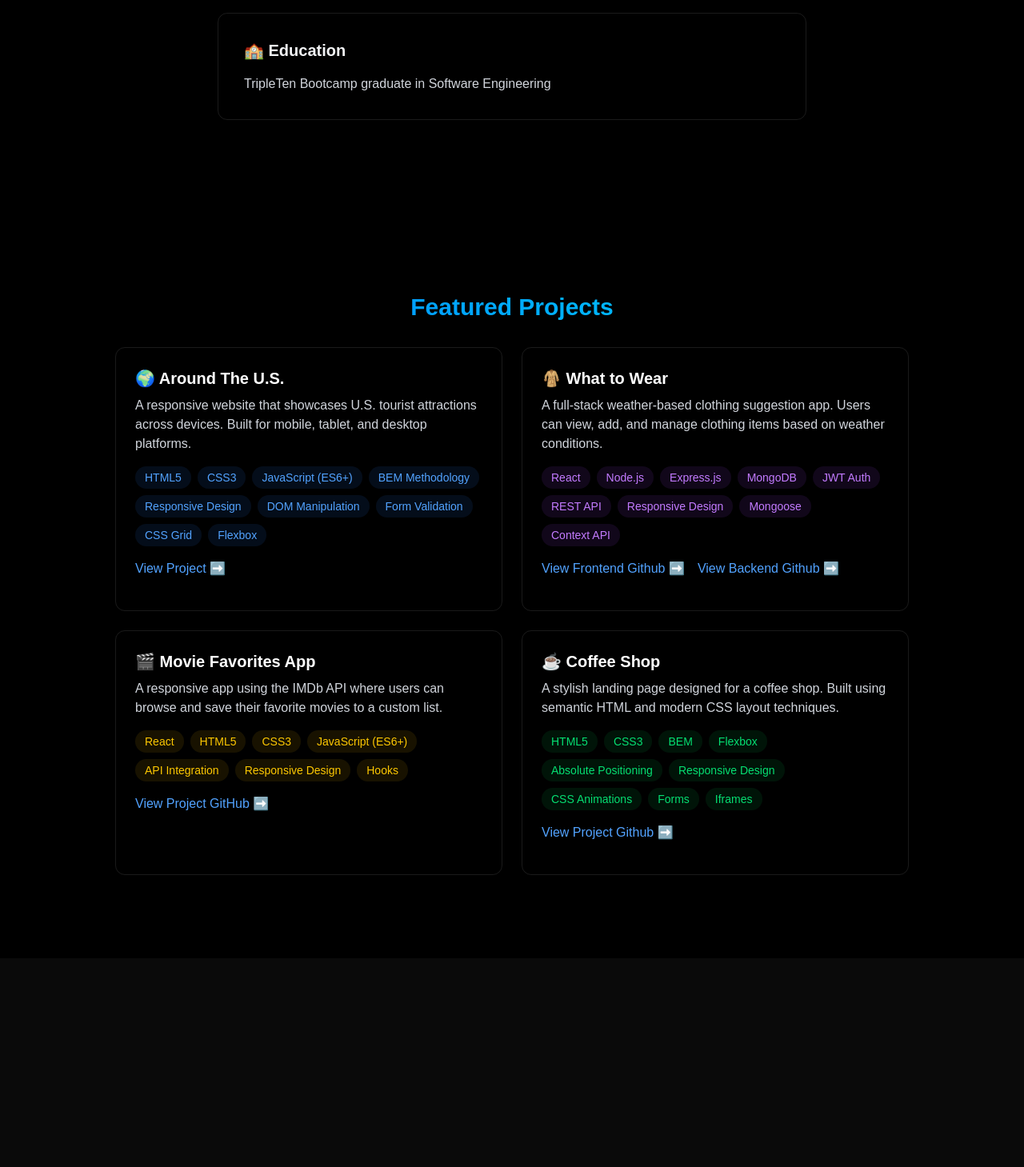
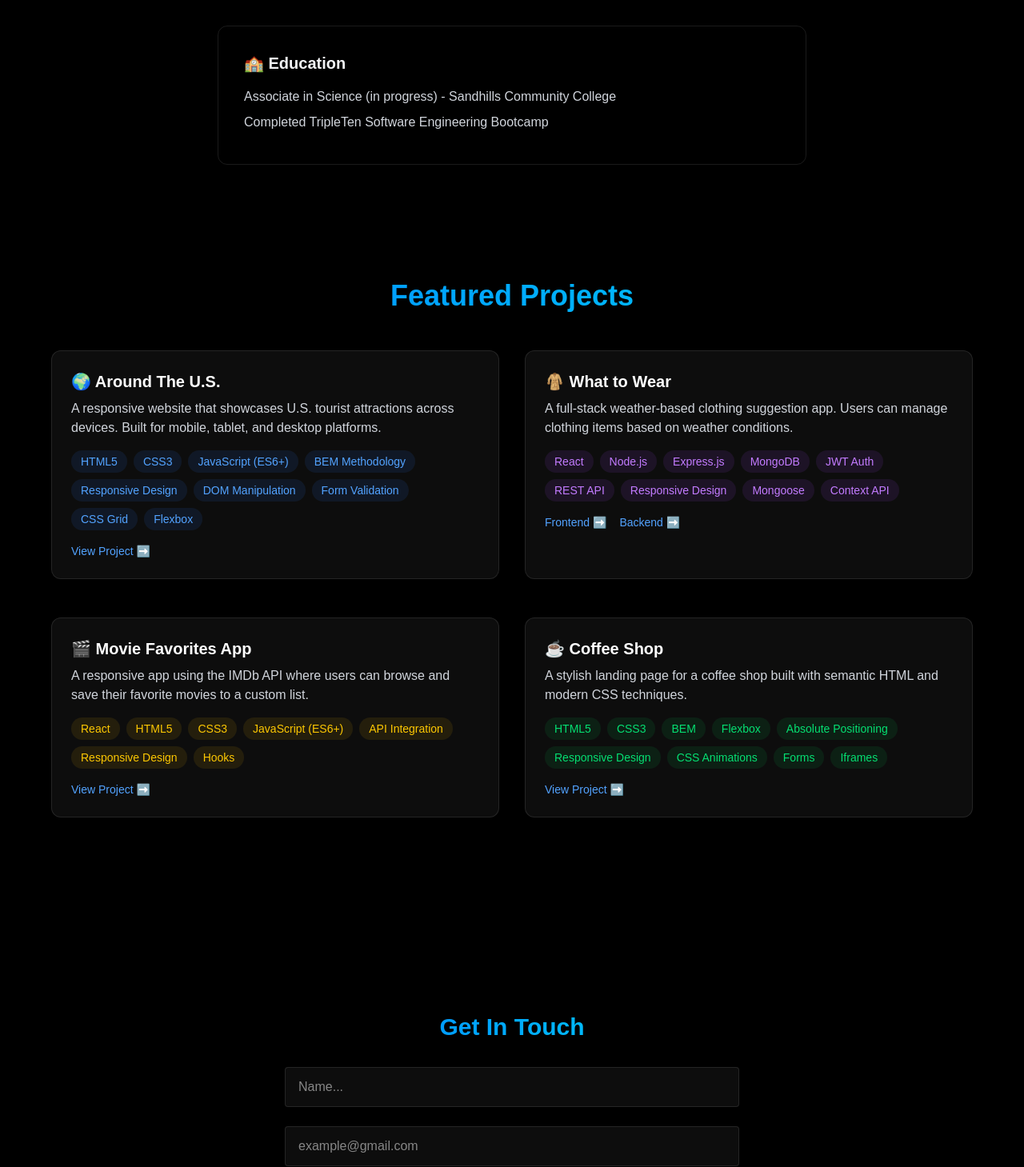
Before and after one commit to prince21241/PORTFOLIO-WEBSITE, a React (Vite) app: page / in a window 1280 px wide. Shown: the part 1314-2773 px from the top of the page at 80% size. Before the commit the page ends 2512 px from the top, so only its background shows below. Built offline with nearby package versions, Linux system fonts and the light colour scheme.

Commit message:
added the Submit Button

```diff
--- a/src/App.jsx
+++ b/src/App.jsx
@@ -7,6 +7,7 @@ import { MobileMenu } from "./components/MobileMenu";
 import { Home } from "./components/sections/Home";
 import { About } from "./components/sections/About";
 import { Projects } from "./components/sections/Projects";
+import { Contact } from "./components/sections/Contact";
 
 function App() {
   const [isLoaded, setIsLoaded] = useState(false);
@@ -25,6 +26,7 @@ function App() {
         <Home />
         <About />
         <Projects />
+        <Contact />
       </div>
     </>
   );
--- /dev/null
+++ b/src/components/RevealOnScroll.jsx
@@ -0,0 +1,26 @@
+import { useEffect, useRef } from "react";
+
+export const RevealOnScroll = ({ children }) => {
+  const ref = useRef(null);
+
+  useEffect(() => {
+    const observer = new IntersectionObserver(
+      ([entry]) => {
+        if (entry.isIntersecting) {
+          ref.current.classList.add("visible");
+        }
+      },
+      { threshold: 0.2, rootMargin: "0px 0px -50px 0px" }
+    );
+
+    if (ref.current) observer.observe(ref.current);
+
+    return () => observer.disconnect();
+  }, []);
+
+  return (
+    <div ref={ref} className="reveal">
+      {children}
+    </div>
+  );
+};
--- a/src/components/sections/About.jsx
+++ b/src/components/sections/About.jsx
@@ -1,18 +1,32 @@
+import { RevealOnScroll } from "../RevealOnScroll";
+
 export const About = () => {
   const frontendSkills = [
     "React",
     "Vue",
-    "TypeScript",
+    "JavaScript (ES6+)",
     "TailwindCSS",
-    "NextJS",
+    "HTML5",
+    "CSS3",
+    "Responsive Design",
+    "BEM Methodology",
   ];
-  const backendSkills = ["Node.js", "Jest", "Nginx", "Google Cloud", "MongoDB"];
+  const backendSkills = [
+    "Node.js",
+    "Express",
+    "MongoDB",
+    "Google Cloud",
+    "Jest",
+    "Nginx",
+    "REST APIs",
+  ];
 
   return (
     <section
       id="about"
       className="min-h-screen flex items-center justify-center py-20"
     >
+      <RevealOnScroll>
         <div className="max-w-3xl mx-auto px-4">
           <h2 className="text-3xl font-bold mb-8 bg-gradient-to-r from-blue-500 to-cyan-400 bg-clip-text text-transparent text-center">
             About Me
@@ -56,11 +70,15 @@ export const About = () => {
           {/* Education Section */}
           <div className="rounded-xl p-8 border-white/10 border mt-8 hover:-translate-y-1 transition-all">
             <h3 className="text-xl font-bold mb-4">🏫 Education</h3>
-          <p className="text-gray-300">
-            TripleTen Bootcamp graduate in Software Engineering
+            <p className="text-gray-300 mb-2">
+              Associate in Science (in progress) - Sandhills Community College
+            </p>
+            <p className="text-gray-300 mb-2">
+              Completed TripleTen Software Engineering Bootcamp
             </p>
           </div>
         </div>
+      </RevealOnScroll>
     </section>
   );
 };
--- a/src/components/sections/Contact.jsx
+++ b/src/components/sections/Contact.jsx
@@ -0,0 +1,59 @@
+import { RevealOnScroll } from "../RevealOnScroll";
+
+export const Contact = () => {
+  return (
+    <section
+      id="contact"
+      className="min-h-screen flex items-center justify-center py-20"
+    >
+      <RevealOnScroll>
+        <div className="px-4 w-[600px]">
+          <h2 className="text-3xl font-bold mb-8 bg-gradient-to-r from-blue-500 to-cyan-400 bg-clip-text text-transparent text-center">
+            Get In Touch
+          </h2>
+          <form className="space-y-6">
+            <div className="relative">
+              <input
+                type="text"
+                id="name"
+                name="name"
+                required
+                className="w-full bg-white/5 border border-white/10 rounded px-4 py-3 text-white transition focus:outline-none focus:border-blue-500 focus:bg-blue-500/5"
+                placeholder="Name..."
+              />
+            </div>
+
+            <div className="relative">
+              <input
+                type="email"
+                id="email"
+                name="email"
+                required
+                className="w-full bg-white/5 border border-white/10 rounded px-4 py-3 text-white transition focus:outline-none focus:border-blue-500 focus:bg-blue-500/5"
+                placeholder="example@gmail.com"
+              />
+            </div>
+
+            <div className="relative">
+              <textarea
+                id="message"
+                name="message"
+                required
+                rows={5}
+                className="w-full bg-white/5 border border-white/10 rounded px-4 py-3 text-white transition focus:outline-none focus:border-blue-500 focus:bg-blue-500/5"
+                placeholder="Your Message..."
+              />
+            </div>
+
+            <button
+              type="submit"
+              className="w-full bg-blue-500 text-white py-3 px-6 rounded font-medium transition relatvie overflow-hidden hover:translate-y-0.5 hover:shadow-[0_0_15px_rgba(59,130,246,0.4)]"
+            >
+              Send Message
+            </button>
+          </form>
+        </div>
+      </RevealOnScroll>
+    </section>
+  );
+};
--- a/src/components/sections/Projects.jsx
+++ b/src/components/sections/Projects.jsx
@@ -1,26 +1,79 @@
+import { RevealOnScroll } from "../RevealOnScroll";
+
 export const Projects = () => {
   return (
     <section
       id="projects"
-      className="min-h-screen flex items-center justify-center py-20"
+      className="min-h-screen flex items-center justify-center py-16 px-4"
     >
-      <div className="max-w-5xl mx-auto px-4">
-        <h2 className="text-3xl font-bold mb-8 bg-gradient-to-r from-blue-500 to-cyan-400 bg-clip-text text-transparent text-center">
+      <RevealOnScroll>
+        <div className="w-full max-w-6xl mx-auto">
+          <h2 className="text-2xl sm:text-3xl md:text-4xl font-bold mb-12 text-center bg-gradient-to-r from-blue-500 to-cyan-400 bg-clip-text text-transparent">
             Featured Projects
           </h2>
 
-        {/* Project 1: Around The U.S. */}
-        <div className="grid grid-cols-1 md:grid-cols-2 gap-6 mb-6">
-          <div className="rounded-xl p-6 border border-white/10 hover:-translate-y-1 transition-all">
-            <h3 className="text-xl font-semibold mb-2 text-white">
-              🌍 Around The U.S.
+          <div className="grid grid-cols-1 md:grid-cols-2 gap-8 gap-y-12">
+            {/* Project Cards */}
+            {[...projectData].map((project, index) => (
+              <div
+                key={index}
+                className="rounded-xl p-6 border border-white/10 hover:-translate-y-1 transition-transform duration-300 bg-white/5"
+              >
+                <h3 className="text-lg sm:text-xl font-semibold mb-2 text-white">
+                  {project.icon} {project.title}
                 </h3>
-            <p className="text-gray-300 mb-4">
-              A responsive website that showcases U.S. tourist attractions
-              across devices. Built for mobile, tablet, and desktop platforms.
+                <p className="text-gray-300 text-sm sm:text-base mb-4">
+                  {project.description}
                 </p>
-            <div className="flex flex-wrap gap-2">
-              {[
+                <div className="flex flex-wrap gap-2 mb-4">
+                  {project.tech.map((tech, key) => (
+                    <span
+                      key={key}
+                      className={`py-1 px-3 rounded-full text-sm transition
+                      ${
+                        project.color === "blue"
+                          ? "bg-blue-500/10 text-blue-400 hover:bg-blue-500/20"
+                          : project.color === "green"
+                          ? "bg-green-500/10 text-green-400 hover:bg-green-500/20"
+                          : project.color === "purple"
+                          ? "bg-purple-500/10 text-purple-400 hover:bg-purple-500/20"
+                          : "bg-yellow-500/10 text-yellow-400 hover:bg-yellow-500/20"
+                      }`}
+                    >
+                      {tech}
+                    </span>
+                  ))}
+                </div>
+                <div className="flex flex-wrap gap-4">
+                  {project.links.map((link, key) => (
+                    <a
+                      key={key}
+                      href={link.url}
+                      target="_blank"
+                      rel="noopener noreferrer"
+                      className="text-blue-400 hover:text-blue-300 text-sm transition-colors"
+                    >
+                      {link.label} ➡️
+                    </a>
+                  ))}
+                </div>
+              </div>
+            ))}
+          </div>
+        </div>
+      </RevealOnScroll>
+    </section>
+  );
+};
+
+// Sample Project Data (for simplicity in mapping)
+const projectData = [
+  {
+    title: "Around The U.S.",
+    icon: "🌍",
+    description:
+      "A responsive website that showcases U.S. tourist attractions across devices. Built for mobile, tablet, and desktop platforms.",
+    tech: [
       "HTML5",
       "CSS3",
       "JavaScript (ES6+)",
@@ -30,34 +83,21 @@ export const Projects = () => {
       "Form Validation",
       "CSS Grid",
       "Flexbox",
-              ].map((tech, key) => (
-                <span
-                  key={key}
-                  className="bg-blue-500/10 text-blue-400 py-1 px-3 rounded-full text-sm hover:bg-blue-500/20 transition"
-                >
-                  {tech}
-                </span>
-              ))}
-            </div>
-            <a
-              href="https://prince21241.github.io/se_project_aroundtheus/"
-              className="text-blue-400 hover:text-blue-300 transition-colors my-4 inline-block"
-            >
-              View Project ➡️
-            </a>
-          </div>
-
-          {/* Project 2: What to Wear */}
-          <div className="rounded-xl p-6 border border-white/10 hover:-translate-y-1 transition-all">
-            <h3 className="text-xl font-semibold mb-2 text-white">
-              🧥 What to Wear
-            </h3>
-            <p className="text-gray-300 mb-4">
-              A full-stack weather-based clothing suggestion app. Users can
-              view, add, and manage clothing items based on weather conditions.
-            </p>
-            <div className="flex flex-wrap gap-2">
-              {[
+    ],
+    color: "blue",
+    links: [
+      {
+        label: "View Project",
+        url: "https://prince21241.github.io/se_project_aroundtheus/",
+      },
+    ],
+  },
+  {
+    title: "What to Wear",
+    icon: "🧥",
+    description:
+      "A full-stack weather-based clothing suggestion app. Users can manage clothing items based on weather conditions.",
+    tech: [
       "React",
       "Node.js",
       "Express.js",
@@ -67,42 +107,25 @@ export const Projects = () => {
       "Responsive Design",
       "Mongoose",
       "Context API",
-              ].map((tech, key) => (
-                <span
-                  key={key}
-                  className="bg-purple-500/10 text-purple-400 py-1 px-3 rounded-full text-sm hover:bg-purple-500/20 transition"
-                >
-                  {tech}
-                </span>
-              ))}
-            </div>
-            <a
-              href="https://github.com/prince21241/se_project_react"
-              className="text-blue-400 hover:text-blue-300 transition-colors my-4 inline-block"
-            >
-              View Frontend Github ➡️
-            </a>
-            <a
-              href="https://github.com/prince21241/se_project_express"
-              className="text-blue-400 hover:text-blue-300 transition-colors ml-4 inline-block"
-            >
-              View Backend Github ➡️
-            </a>
-          </div>
-        </div>
-
-        {/* Project 3: Movie Favorites App */}
-        <div className="grid grid-cols-1 md:grid-cols-2 gap-6 mb-6">
-          <div className="rounded-xl p-6 border border-white/10 hover:-translate-y-1 transition-all">
-            <h3 className="text-xl font-semibold mb-2 text-white">
-              🎬 Movie Favorites App
-            </h3>
-            <p className="text-gray-300 mb-4">
-              A responsive app using the IMDb API where users can browse and
-              save their favorite movies to a custom list.
-            </p>
-            <div className="flex flex-wrap gap-2">
-              {[
+    ],
+    color: "purple",
+    links: [
+      {
+        label: "Frontend",
+        url: "https://github.com/prince21241/se_project_react",
+      },
+      {
+        label: "Backend",
+        url: "https://github.com/prince21241/se_project_express",
+      },
+    ],
+  },
+  {
+    title: "Movie Favorites App",
+    icon: "🎬",
+    description:
+      "A responsive app using the IMDb API where users can browse and save their favorite movies to a custom list.",
+    tech: [
       "React",
       "HTML5",
       "CSS3",
@@ -110,34 +133,21 @@ export const Projects = () => {
       "API Integration",
       "Responsive Design",
       "Hooks",
-              ].map((tech, key) => (
-                <span
-                  key={key}
-                  className="bg-yellow-500/10 text-yellow-400 py-1 px-3 rounded-full text-sm hover:bg-yellow-500/20 transition"
-                >
-                  {tech}
-                </span>
-              ))}
-            </div>
-            <a
-              href="https://github.com/prince21241/Final-Project"
-              className="text-blue-400 hover:text-blue-300 transition-colors my-4 inline-block"
-            >
-              View Project GitHub ➡️
-            </a>
-          </div>
-
-          {/* Project 4: Coffee Shop */}
-          <div className="rounded-xl p-6 border border-white/10 hover:-translate-y-1 transition-all">
-            <h3 className="text-xl font-semibold mb-2 text-white">
-              ☕ Coffee Shop
-            </h3>
-            <p className="text-gray-300 mb-4">
-              A stylish landing page designed for a coffee shop. Built using
-              semantic HTML and modern CSS layout techniques.
-            </p>
-            <div className="flex flex-wrap gap-2">
-              {[
+    ],
+    color: "yellow",
+    links: [
+      {
+        label: "View Project",
+        url: "https://github.com/prince21241/Final-Project",
+      },
+    ],
+  },
+  {
+    title: "Coffee Shop",
+    icon: "☕",
+    description:
+      "A stylish landing page for a coffee shop built with semantic HTML and modern CSS techniques.",
+    tech: [
       "HTML5",
       "CSS3",
       "BEM",
@@ -147,24 +157,13 @@ export const Projects = () => {
       "CSS Animations",
       "Forms",
       "Iframes",
-              ].map((tech, key) => (
-                <span
-                  key={key}
-                  className="bg-green-500/10 text-green-400 py-1 px-3 rounded-full text-sm hover:bg-green-500/20 transition"
-                >
-                  {tech}
-                </span>
-              ))}
-            </div>
-            <a
-              href="https://github.com/prince21241/se_project_coffeeshop"
-              className="text-blue-400 hover:text-blue-300 transition-colors my-4 inline-block"
-            >
-              View Project Github ➡️
-            </a>
-          </div>
-        </div>
-      </div>
-    </section>
-  );
-};
+    ],
+    color: "green",
+    links: [
+      {
+        label: "View Project",
+        url: "https://github.com/prince21241/se_project_coffeeshop",
+      },
+    ],
+  },
+];
--- a/src/index.css
+++ b/src/index.css
@@ -37,3 +37,14 @@ body {
     animation: loading 0.8s ease infinite;
   }
 }
+
+.reveal {
+  opacity: 0;
+  transform: translateY(20px);
+  transition: opacity 0.7s ease, transform 0.7s ease;
+}
+
+.reveal.visible {
+  opacity: 1;
+  transform: translate(0);
+}
```
Also changed, not shown: src/components/sections/Home.jsx (+6 -2 lines). Lines whose indentation alone changed are shown as unchanged.
